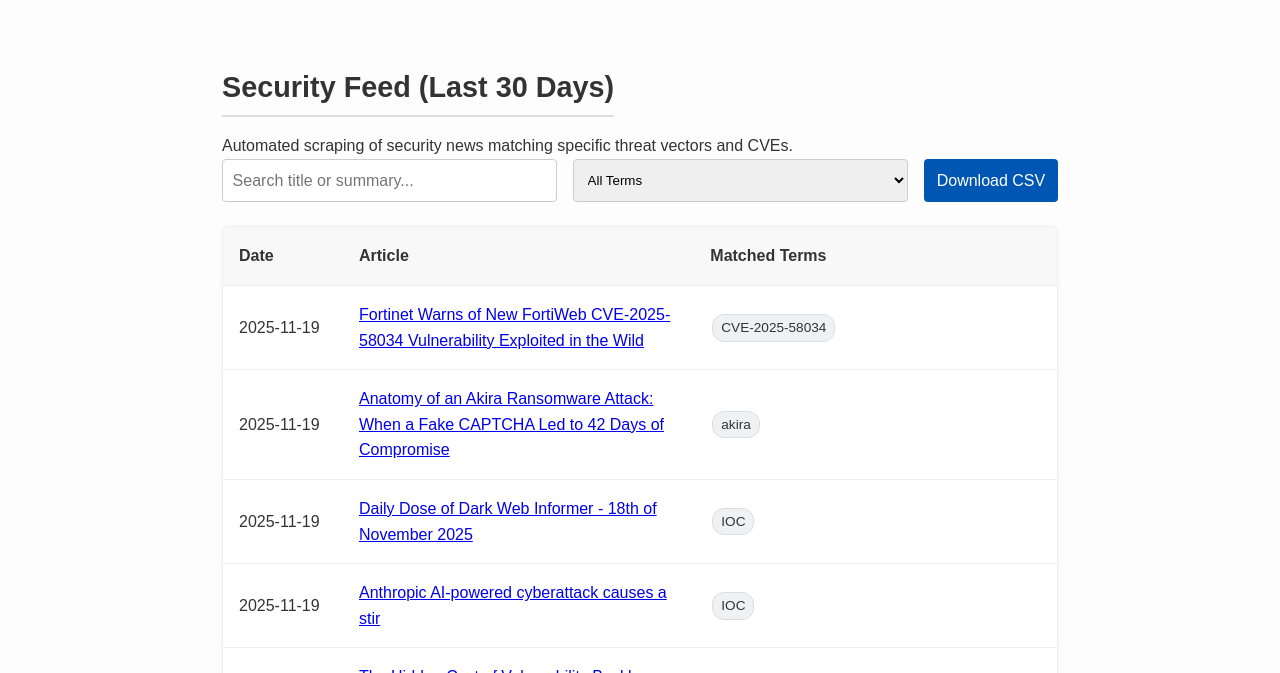
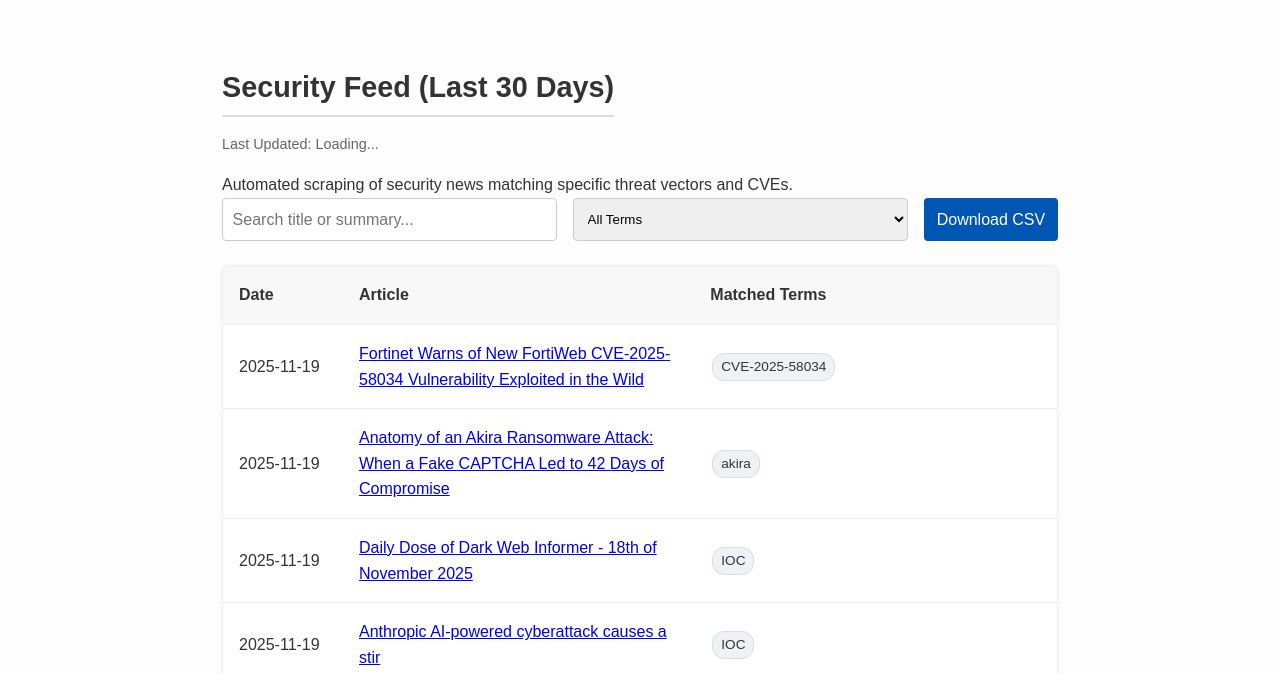
Before and after one commit to TinkerWithAll/Web, a plain HTML site: page feed.html in a window 1280 px wide. Shown: the part 70-743 px from the top of the page. Drawn offline with Linux system fonts and the light colour scheme.

Commit message:
Update feed.html

```diff
--- a/feed.html
+++ b/feed.html
@@ -24,6 +24,7 @@
 
   <section class="section">
     <h2>Security Feed (Last 30 Days)</h2>
+    <p style="color: #666; font-size: 0.9rem; margin-bottom: 1rem;">Last Updated: <span id="last-updated">Loading...</span></p>
     <p>Automated scraping of security news matching specific threat vectors and CVEs.</p>
 
     <div class="feed-controls">
```
